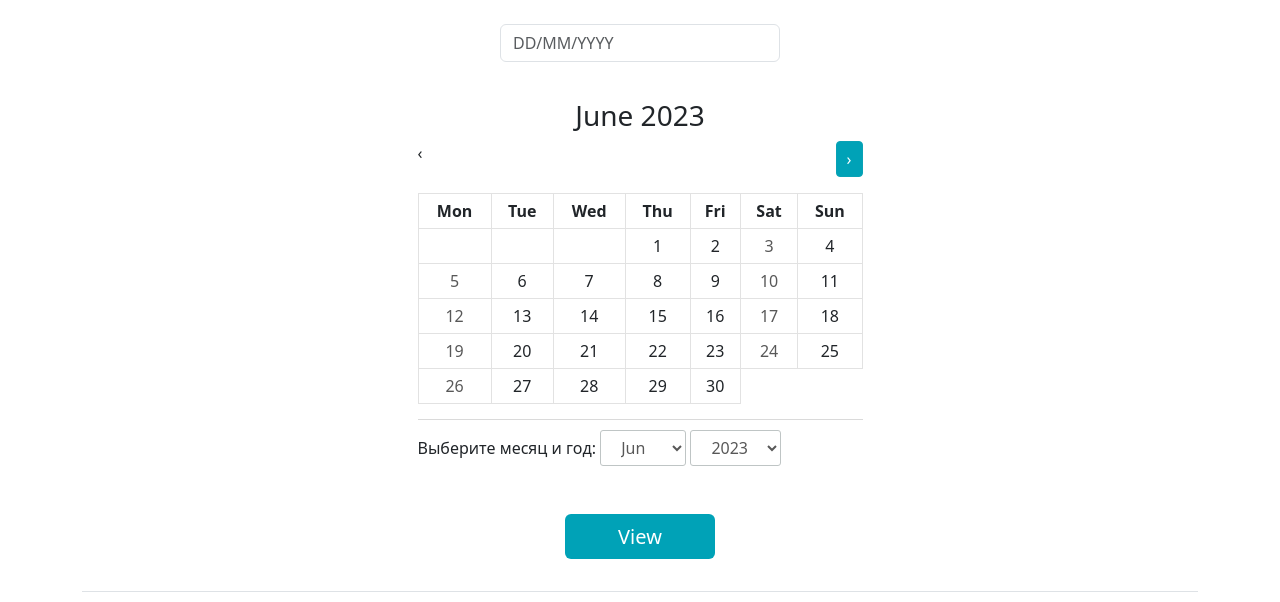
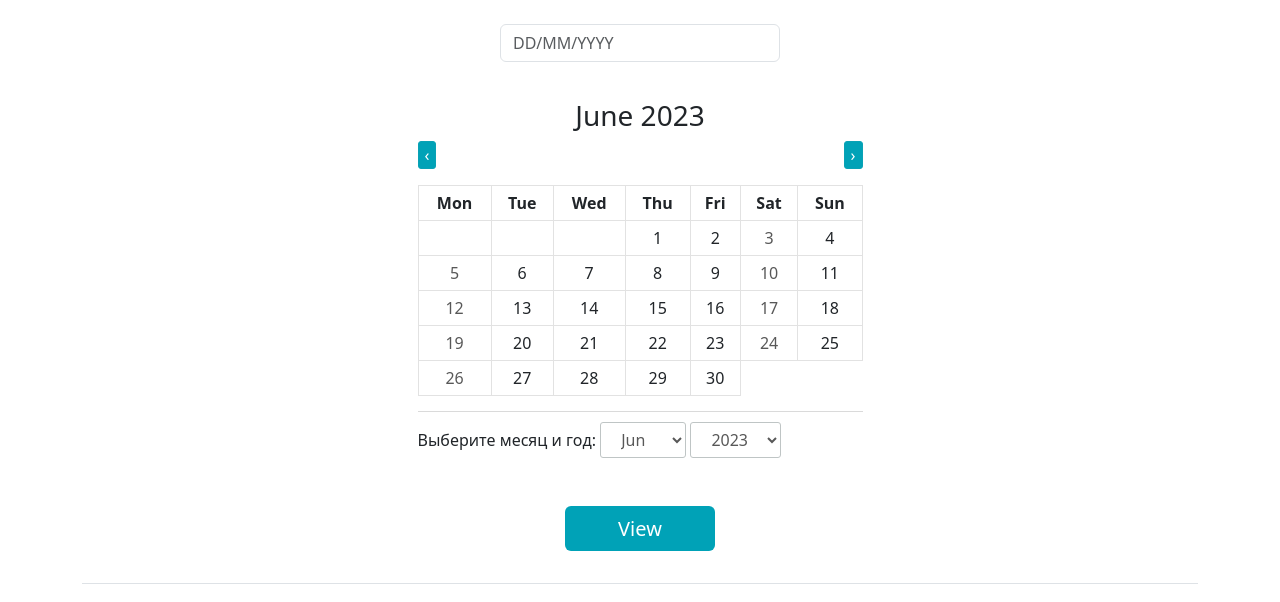
Before and after one commit to katyacoffee/WebSite, a Django app: page /date-selection in a window 1280 px wide. Shown: the part 65-667 px from the top of the page. Run offline with Django 4.2, Linux system fonts and the light colour scheme; some libraries are stand-ins or nearby versions.

Commit message:
refactor buttons

```diff
--- a/templates/date_selection.html
+++ b/templates/date_selection.html
@@ -84,12 +84,22 @@ Add word
             clear: both;
         }
 
-        #previous {
+        .btn-previous {
             float: left;
+            display: inline-block;
+            background: #00a2b7;
+            color: #fff;
+            border-radius: 3px;
+            border: 1px solid #0aa2b5;
         }
 
-        #next {
+        .btn-next {
             float: right;
+            display: inline-block;
+            background: #00a2b7;
+            color: #fff;
+            border-radius: 3px;
+            border: 1px solid #0aa2b5;
         }
 
         .footer-container-calendar {
@@ -130,8 +140,13 @@ Add word
             <div class="container-calendar">
                 <h3 id="monthAndYear"></h3>
                 <div class="button-container-calendar">
-                    <div class="arrow" id="previous" type="button" onclick="previous()">&#8249;</div>
-                    <div class="btn btn-info" id="next" type="button" style="cursor: pointer; display: inline-block; zoom: 1; background: #00a2b7; color: #fff; border: 1px solid #0aa2b5; border-radius: 4px; padding: 5px 10px;" onclick="next()">&#8250;</div>
+                    <input class="btn-previous" type="button" value=&#8249; onclick="previous()">
+{#                    <input class="btn btn-info" type="button" style="display: inline-block; background: #00a2b7; color: #fff; border: 1px solid #0aa2b5;" value=&#8249; onclick="previous()">#}
+{#                    <input class="btn btn-info" type="button" style="display: inline-block; background: #00a2b7; color: #fff; border: 1px solid #0aa2b5;" value=&#8250; onclick="next()">#}
+                    <input class="btn-next" type="button" value=&#8250; onclick="next()">
+
+{#                    <div class="arrow" id="previous" type="button" style="cursor: pointer; display: inline-block; zoom: 1; background: #00a2b7; color: #fff; border: 1px solid #0aa2b5; border-radius: 4px; padding: 5px 10px;" onclick="previous()">&#8249;</div>#}
+{#                    <div class="btn btn-info" id="next" type="button" style="cursor: pointer; display: inline-block; zoom: 1; background: #00a2b7; color: #fff; border: 1px solid #0aa2b5; border-radius: 4px; padding: 5px 10px;" onclick="next()">&#8250;</div>#}
                 </div>
                 <table class="table-calendar" id="calendar" data-lang="en">
                     <thead id="thead-month"></thead>
```
